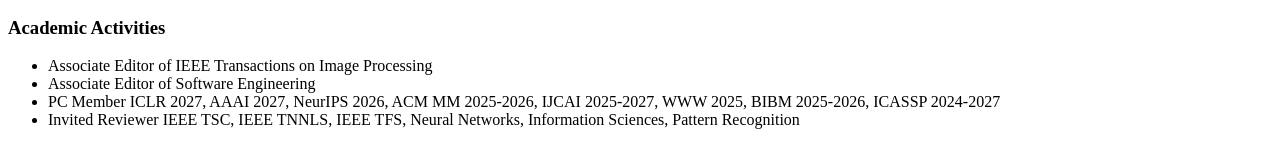
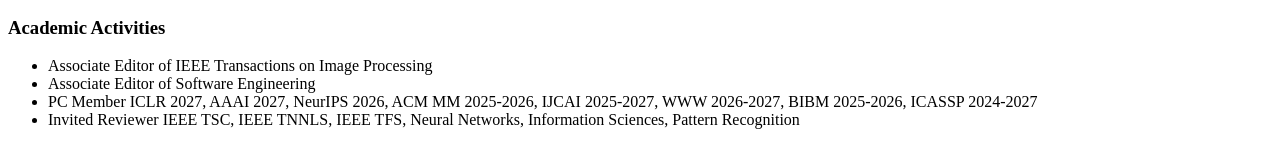
Before and after one commit to lipeng-dut/lipeng-dut.github.io, a Jekyll site: the page built from _pages/includes/news.md, in a window 1280 px wide. Shown: the part 787-929 px from the top of the page. Built offline with Jekyll 4.4.1, drawn with Linux system fonts in a browser that asks for light colours; our own code applies the rules of GitHub Pages for plain Markdown files.

Commit message:
Update news.md

```diff
--- a/_pages/includes/news.md
+++ b/_pages/includes/news.md
@@ -6,5 +6,5 @@
 # Academic Activities
 - Associate Editor of IEEE Transactions on Image Processing
 - Associate Editor of Software Engineering
-- PC Member ICLR 2027, AAAI 2027, NeurIPS 2026, ACM MM 2025-2026, IJCAI 2025-2027, WWW 2025, BIBM 2025-2026, ICASSP 2024-2027
+- PC Member ICLR 2027, AAAI 2027, NeurIPS 2026, ACM MM 2025-2026, IJCAI 2025-2027, WWW 2026-2027, BIBM 2025-2026, ICASSP 2024-2027
 - Invited Reviewer IEEE TSC, IEEE TNNLS, IEEE TFS, Neural Networks, Information Sciences, Pattern Recognition
```
